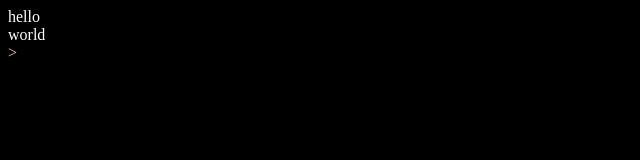
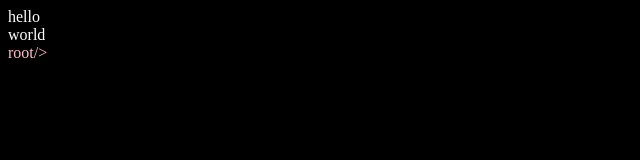
Before and after one commit to the-RIX/WebTerminal, a Next.js app: page / in a window 1280 px wide. Shown: the top 160 px of the page, without its empty margins (0-640 px from the left). Built offline with nearby package versions, Linux system fonts and the light colour scheme.

Commit message:
FileEngine prototype (cat, cd, ls, pwd) little fixes in the commandHandle function

```diff
--- /dev/null
+++ b/components/terminal/FileEngine.ts
@@ -0,0 +1,102 @@
+class File {
+    name: string
+    constructor(name: string) {
+        this.name = name
+    }
+}
+
+class Directory extends File {
+    children: File[]
+    constructor(name: string, children: File[]) {
+        super(name)
+        this.children = children
+    }
+}
+
+class Project extends File {
+    description: string
+    constructor(name: string, description: string) {
+        super(name)
+        this.description = description
+    }
+}
+
+class FileEngine {
+    cat(workingDirectory: Directory[], target: string) {
+        const currentDirectory: Directory = workingDirectory[workingDirectory.length - 1]
+        for (const file of currentDirectory.children) {
+            if (file.name == target) {
+                if (file instanceof Directory) {
+                    throw "\'" + target + "\' is a Directory and can't be read"
+                }
+                if (file instanceof Project) {
+                    let project: Project = file as Project
+                    return target + ": " + project.description
+                }
+            }
+        }
+        return "\'" + target + "\' not found"
+    }
+
+    cd(workingDirectory: Directory[], target: string) {
+        //TODO: longer paths: "a/b"
+        let result: Directory[] = [...workingDirectory]
+        console.log("also here: " + result)
+        if (target == ".") {
+            return result
+        }
+        if (target == "..") {
+            if (workingDirectory.length > 1) {
+                result = result.slice(0, workingDirectory.length - 1)
+            }
+            return result
+        }
+        let currentDirectory: Directory = workingDirectory[0]
+        for (const file of currentDirectory.children) {
+            if (file.name == target) {
+                if (file instanceof Directory) {
+                    result.push(file)
+                    return result
+                } else {
+                    throw "\'" + target + "\' is not a Directory"
+                }
+            }
+        }
+        throw "can\'t find: \'" + target + "\'"
+    }
+
+    ls(workingDirectory: Directory[]) {
+        let result: string = ""
+        let directory: Directory = workingDirectory[workingDirectory.length - 1] as Directory
+        let children: File[] = directory.children
+        children.forEach(
+            (file: File) => {
+                result += file.name + " __ \n"
+            }
+        )
+        return result
+    }
+
+    pwd(workingDirectory: Directory[]) {
+        let result: string = ""
+        console.log(workingDirectory)
+        workingDirectory.forEach(
+            (file: Directory) => {
+                result += file.name + "/"
+            }
+        )
+        return result
+    }
+}
+
+
+const testProjectOne = new Project("p1", "this is test project no. 1")
+const testProjectTwo = new Project("p2", "this is test project no. 2")
+const testDirectoryDeep = new Directory("d1", [testProjectOne, testProjectTwo])
+const testDirectoryRoot = new Directory("root", [testDirectoryDeep, testProjectOne])
+const testRoot = testDirectoryRoot
+
+
+export default FileEngine.prototype
+export {File, Directory}
+export {testRoot as test}
--- a/components/terminal/Input.tsx
+++ b/components/terminal/Input.tsx
@@ -2,6 +2,7 @@ import React, {FC, useState} from "react"
 import styles from "../../styles/Terminal.module.css"
 
 type ComponentProps = {
+    workingDirectoryStr: string
     func: Function
 }
 
@@ -17,7 +18,7 @@ const Input: FC<ComponentProps> = (props: ComponentProps) => {
     return (
         <div className={styles.input}>
             <form onSubmit={handleSubmit}>
-                {">"} <input className={styles.input_field} type="text" value={command} onChange={event => setCommand(event.target.value)}/>
+                {props.workingDirectoryStr + ">"} <input className={styles.input_field} type="text" value={command} onChange={event => setCommand(event.target.value)}/>
             </form>
         </div>
     )
--- a/pages/index.tsx
+++ b/pages/index.tsx
@@ -3,30 +3,59 @@ import type { NextPage } from 'next'
 import History from "../components/terminal/History"
 import Input from "../components/terminal/Input"
 import CommandHandler from "../components/terminal/CommandHandler"
+import FileEngine, {test, Directory} from "../components/terminal/FileEngine";
 
 const Terminal: NextPage = () => {
     const [history, setHistory]: [string[], Function] = useState(["hello", "world"])
+    const [workingDirectory, setWorkingDirectory]: [Directory[], Function] = useState([test])
 
-    //TODO: this should probably be done with useEffect and command state
+    //TODO: this should probably be done with useEffect and a command state
     const handleCommand: Function = (command: string) => {
+        const newHistory: string[] = [...history]
+        newHistory.push(FileEngine.pwd(workingDirectory) + "> " + command)
+        setHistory(newHistory)
+
         const commandArray: string[]= command.split(" ")
         let result: string
         switch (commandArray[0]) {
             case "":
                 result = ""
-                break;
+                break
             case "clear":
                 setHistory([])
                 return
             case "help":
                 result = CommandHandler.handleHelp(commandArray.slice(1))
-                break;
+                break
+            //TODO: Directory names with spaces
+            case "cat":
+                try {
+                    result = FileEngine.cat(workingDirectory, commandArray[1])
+                }
+                catch (e: any) {
+                    result = e as string
+                }
+                break
+            case "cd":
+                try {
+                    const newWorkingDirectory = FileEngine.cd(workingDirectory, commandArray[1])
+                    setWorkingDirectory(newWorkingDirectory)
+                }
+                catch (e: any) {
+                    newHistory.push(e as string)
+                }
+                return
+            case "ls":
+                result = FileEngine.ls(workingDirectory)
+                break
+            case "pwd":
+                result = FileEngine.pwd(workingDirectory)
+                break
             default:
                 result = "unknown command: \'" + command + "\', use help for help"
         }
 
 
-        const newHistory: string[] = [...history]
         newHistory.push(result)
         setHistory(newHistory)
     }
@@ -34,7 +63,7 @@ const Terminal: NextPage = () => {
     return (
         <div>
             <History history={history}/>
-            <Input func={handleCommand}/>
+            <Input workingDirectoryStr={FileEngine.pwd(workingDirectory)} func={handleCommand}/>
         </div>
     )
 }
```
